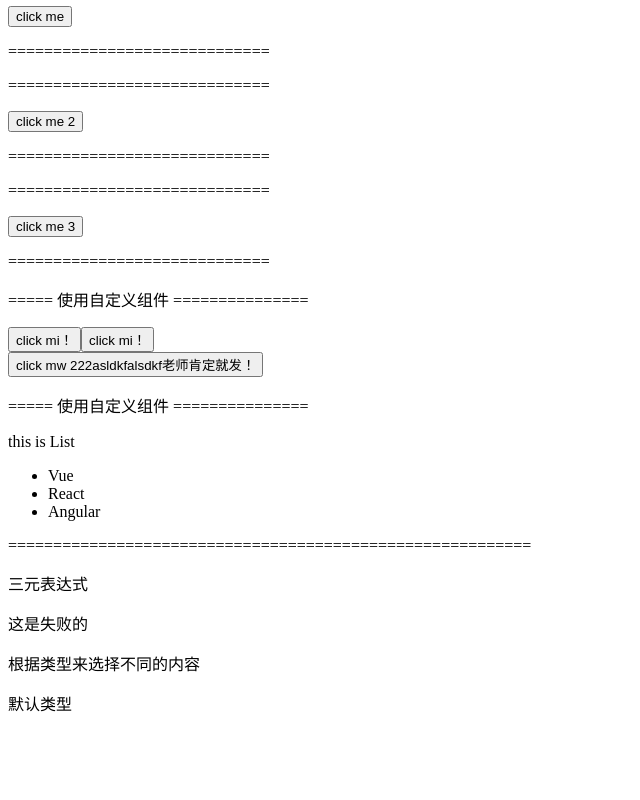
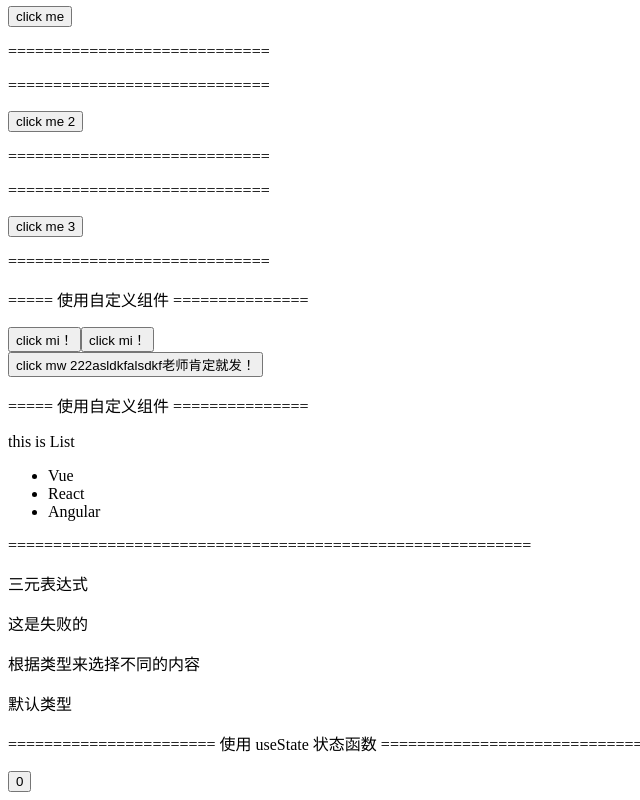
Before and after one commit to YiXiaoBaiLP/react-demo, a React (Create React App) app: page / in a window 1280 px wide. Shown: the part 220-1020 px from the top of the page, without its empty margins (0-640 px from the left). Before the commit the page ends 943 px from the top, so only its background shows below. Built offline with nearby package versions, Linux system fonts and the light colour scheme.

Commit message:
useState 修改基本类型

```diff
--- /dev/null
+++ b/src/UseState.js
@@ -0,0 +1,19 @@
+import { useState } from "react";
+
+function UseState() {
+  // 1. 调用 useState 添加一个状态变量
+  // count 状态变量
+  // setCount 修改状态变量的方法
+  const [count, setCount] = useState(0);
+
+  // 2.点击事件回调
+  const handleClick = () => setCount(count + 1);
+
+  return (
+    <div className="UseState">
+      <button onClick={handleClick}>{count}</button>
+    </div>
+  );
+}
+
+export default UseState;
--- a/src/index.js
+++ b/src/index.js
@@ -11,6 +11,7 @@ import ReactDOM from "react-dom/client";
 import App from "./App";
 import List from "./List";
 import If from "./If";
+import UseState from "./UseState";
 
 // 把 App 根组件渲染到id 为 root 的dom节点上
 const root = ReactDOM.createRoot(document.getElementById("root"));
@@ -20,5 +21,10 @@ root.render(
     <List />
     <p>==========================================================</p>
     <If />
+    <p>
+      ======================= 使用 useState 状态函数
+      ===================================
+    </p>
+    <UseState />
   </React.StrictMode>
 );
```
